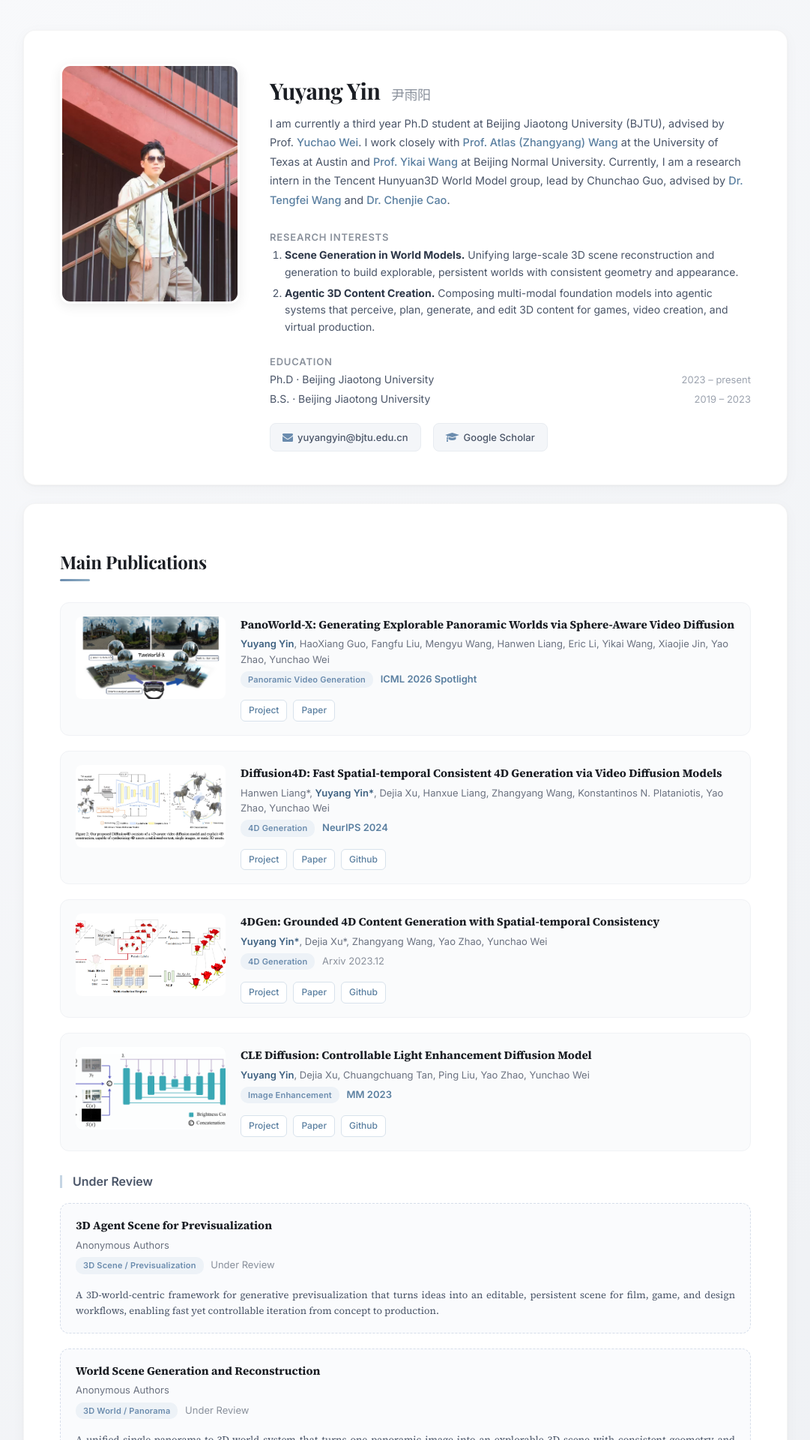
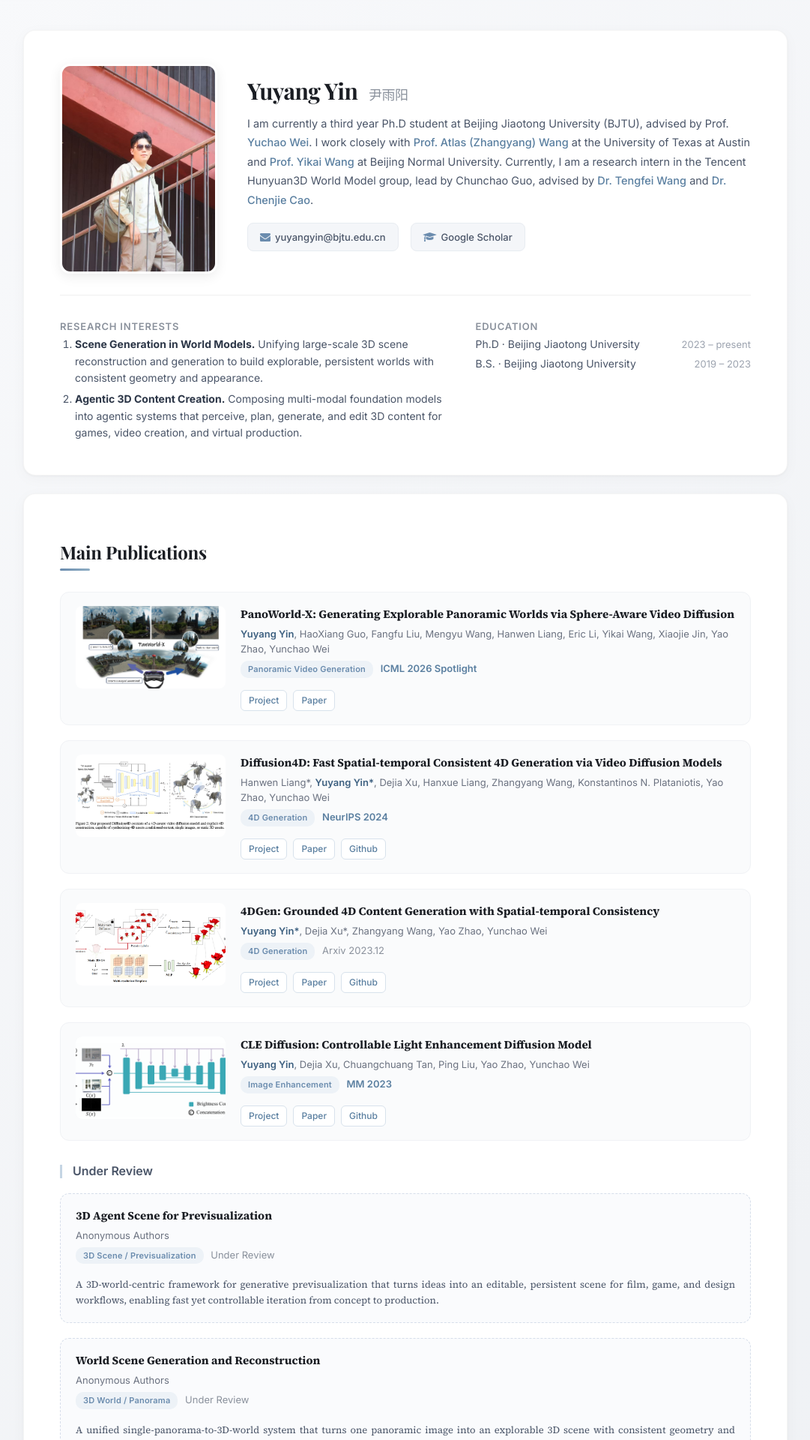
Before and after one commit to YuyangYin/YuyangYin.github.io, a Jekyll site: the page built from index.html, in a window 1280 px wide. Shown: the top 1920 px of the page at 75% size, without its empty margins (99-1180 px from the left). Built offline with Jekyll 4.4.1, drawn with Linux system fonts in a browser that asks for light colours; a script that is not in the unit is left out.

Commit message:
Reorganize intro: photo|bio on top, research|education below

```diff
--- a/_includes/yyy_introduction.html
+++ b/_includes/yyy_introduction.html
@@ -17,6 +17,22 @@
 			<a href="https://tengfei-wang.github.io/" target="_blank">Dr. Tengfei Wang</a> and
 			<a href="https://ewrfcas.github.io/" target="_blank">Dr. Chenjie Cao</a>.
 		</p>
+
+		<div class="contact-links">
+			{% if site.email %}
+			<a class="contact-link" href="mailto:yuyangyin@bjtu.edu.cn">
+				<i class="fa fa-envelope"></i> {{site.email}}
+			</a>
+			{% endif %}
+			{% if site.website_google %}
+			<a class="contact-link" href="https://scholar.google.com/citations?hl=zh-CN&user=r100Qh4AAAAJ"
+				target="_blank">
+				<i class="fa fa-graduation-cap"></i> {{site.website_google}}
+			</a>
+			{% endif %}
+		</div>
+	</div>
+</div>
 
 <div class="info-grid">
 	<div class="info-block">
@@ -47,19 +63,3 @@
 		</p>
 	</div>
 </div>
-
-		<div class="contact-links">
-			{% if site.email %}
-			<a class="contact-link" href="mailto:yuyangyin@bjtu.edu.cn">
-				<i class="fa fa-envelope"></i> {{site.email}}
-			</a>
-			{% endif %}
-			{% if site.website_google %}
-			<a class="contact-link" href="https://scholar.google.com/citations?hl=zh-CN&user=r100Qh4AAAAJ"
-				target="_blank">
-				<i class="fa fa-graduation-cap"></i> {{site.website_google}}
-			</a>
-			{% endif %}
-		</div>
-	</div>
-</div>
--- a/assets/css/main.css
+++ b/assets/css/main.css
@@ -78,12 +78,12 @@ body {
 
 .profile-photo {
 	flex-shrink: 0;
-	width: 240px;
+	width: 210px;
 }
 
 .profile-photo img {
-	width: 240px;
-	height: 320px;
+	width: 210px;
+	height: 280px;
 	object-fit: cover;
 	object-position: 50% 18%;
 	border-radius: 14px;
@@ -142,9 +142,11 @@ body {
 /* ======= Info Grid ======= */
 .info-grid {
 	display: grid;
-	grid-template-columns: 1fr;
-	gap: 18px;
-	margin-top: 20px;
+	grid-template-columns: 1.4fr 1fr;
+	gap: 40px;
+	margin-top: 28px;
+	padding-top: 24px;
+	border-top: 1px solid rgba(0, 0, 0, 0.06);
 }
 
 .info-block h4 {
@@ -703,16 +705,17 @@ body {
 	}
 
 	.profile-photo {
-		width: 220px;
+		width: 200px;
 	}
 
 	.profile-photo img {
-		width: 220px;
-		height: 290px;
+		width: 200px;
+		height: 265px;
 	}
 
 	.info-grid {
 		grid-template-columns: 1fr;
+		gap: 20px;
 	}
 
 	.section-title::after {
```
Lines whose indentation alone changed are shown as unchanged.
